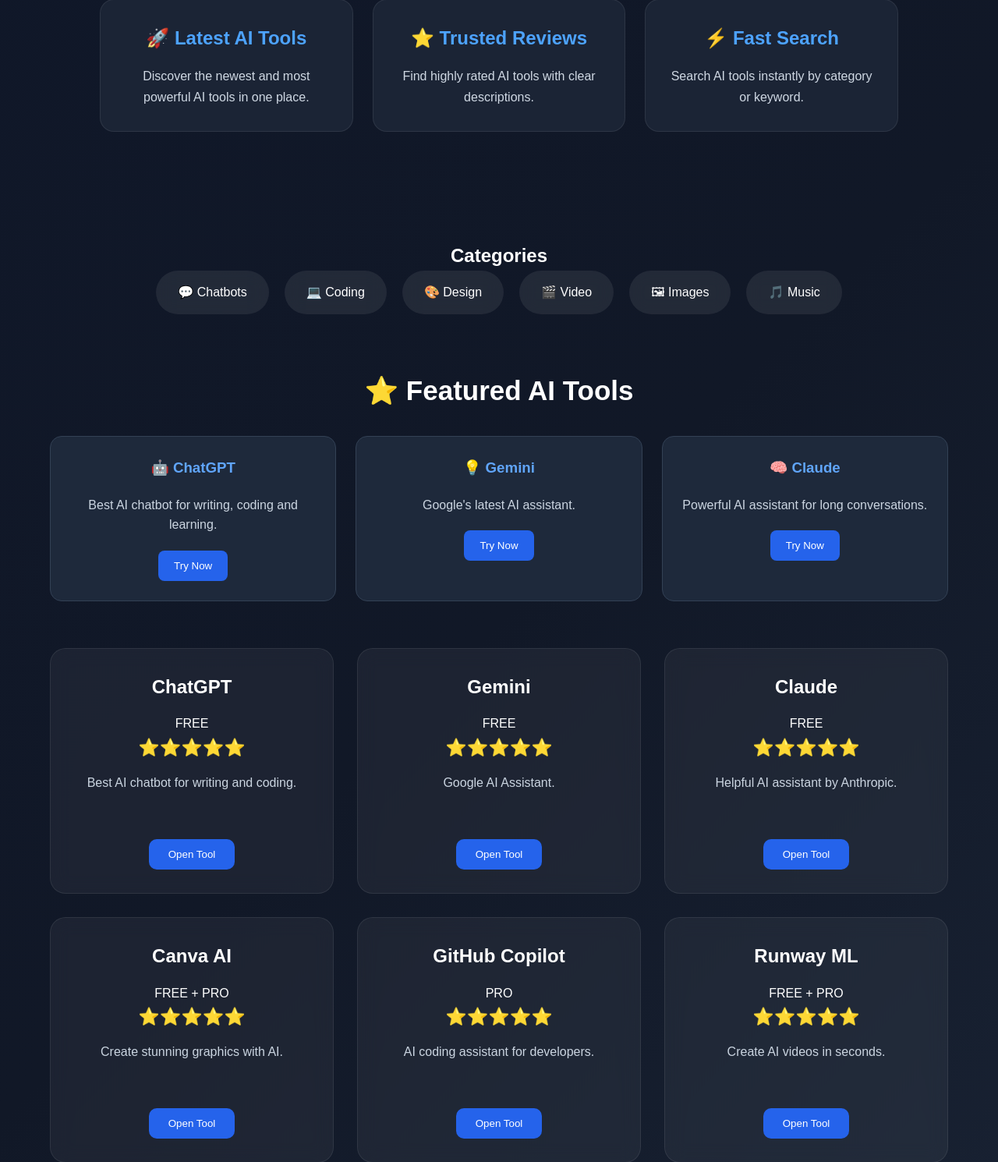
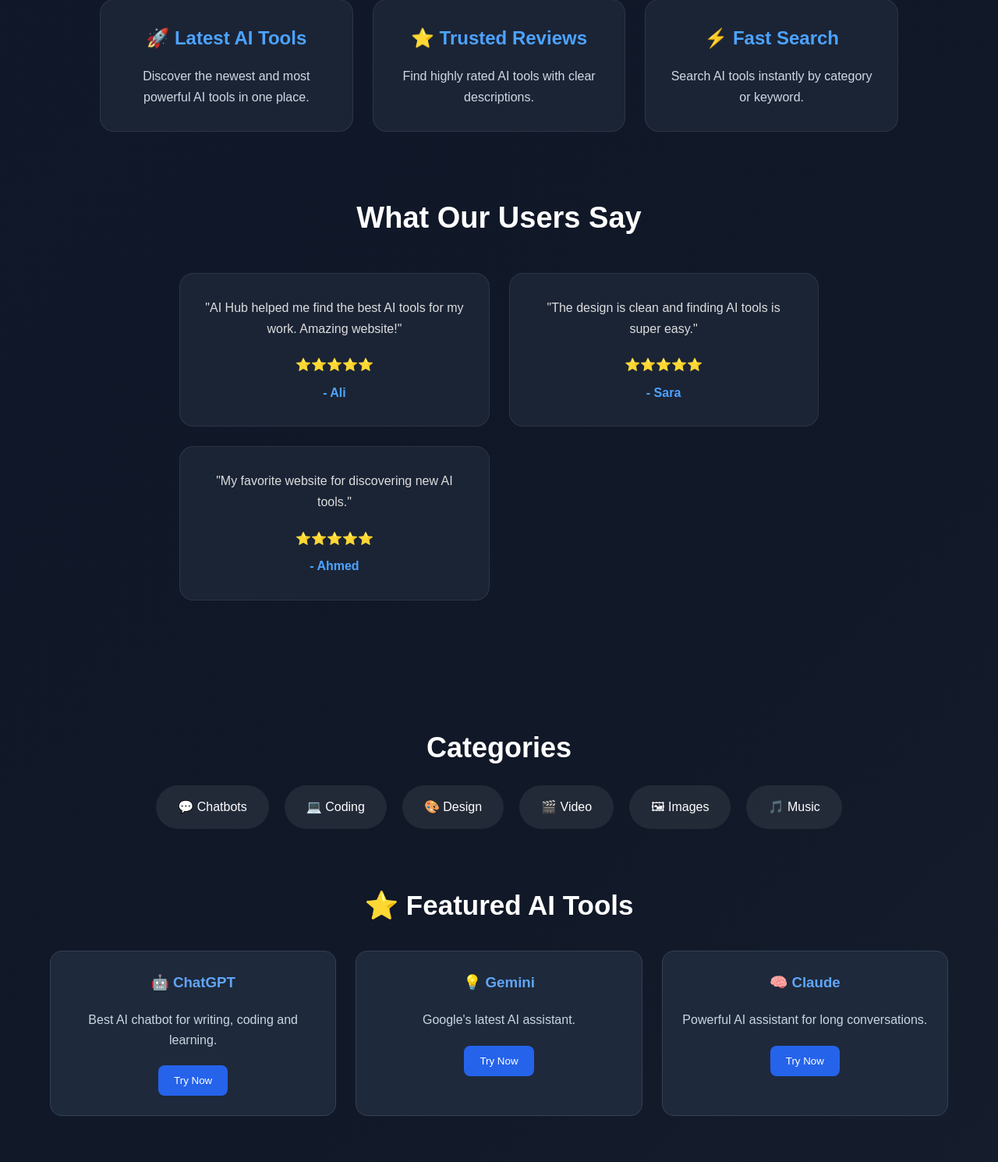
Before and after one commit to aribaamjad/python-course, a Flask app: page / in a window 1280 px wide. Shown: the part 1185-2675 px from the top of the page at 78% size. Run offline with Flask 3, Linux system fonts and the light colour scheme.

Commit message:
Added testimonials section

```diff
--- a/static/style.css
+++ b/static/style.css
@@ -719,3 +719,50 @@ nav{
     color:#cfd8e3;
     line-height:1.7;
 }
+/* ================= TESTIMONIALS ================= */
+
+.testimonials{
+    padding:80px 10%;
+    text-align:center;
+}
+
+.testimonials h2{
+    font-size:38px;
+    margin-bottom:40px;
+    color:#fff;
+}
+
+.testimonial-grid{
+    display:grid;
+    grid-template-columns:repeat(auto-fit,minmax(280px,1fr));
+    gap:25px;
+}
+
+.testimonial-card{
+    background:#1b2435;
+    padding:30px;
+    border-radius:18px;
+    border:1px solid rgba(255,255,255,.08);
+    transition:.3s;
+}
+
+.testimonial-card:hover{
+    transform:translateY(-10px);
+    box-shadow:0 15px 35px rgba(0,0,0,.4);
+}
+
+.testimonial-card p{
+    color:#ddd;
+    line-height:1.7;
+    margin-bottom:20px;
+}
+
+.testimonial-card h4{
+    color:#FFD700;
+    margin-bottom:10px;
+}
+
+.testimonial-card span{
+    color:#4da3ff;
+    font-weight:bold;
+}
--- a/templates/index.html
+++ b/templates/index.html
@@ -115,6 +115,31 @@ placeholder="🔍 Search AI Tool...">
 <div class="why-card">
 <h3>⚡ Fast Search</h3>
 <p>Search AI tools instantly by category or keyword.</p>
+</div>
+
+</div>
+<section class="testimonials">
+
+<h2>What Our Users Say</h2>
+
+<div class="testimonial-grid">
+
+<div class="testimonial-card">
+<p>"AI Hub helped me find the best AI tools for my work. Amazing website!"</p>
+<h4>⭐⭐⭐⭐⭐</h4>
+<span>- Ali</span>
+</div>
+
+<div class="testimonial-card">
+<p>"The design is clean and finding AI tools is super easy."</p>
+<h4>⭐⭐⭐⭐⭐</h4>
+<span>- Sara</span>
+</div>
+
+<div class="testimonial-card">
+<p>"My favorite website for discovering new AI tools."</p>
+<h4>⭐⭐⭐⭐⭐</h4>
+<span>- Ahmed</span>
 </div>
 
 </div>
```
